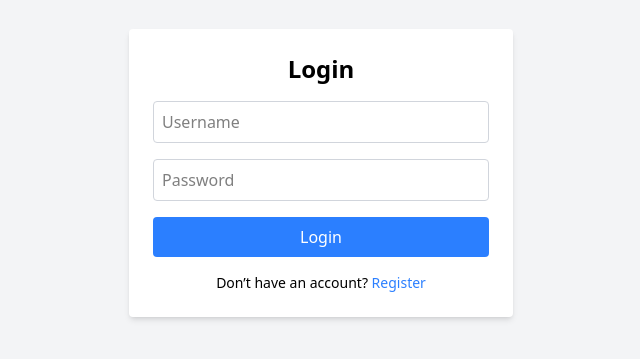
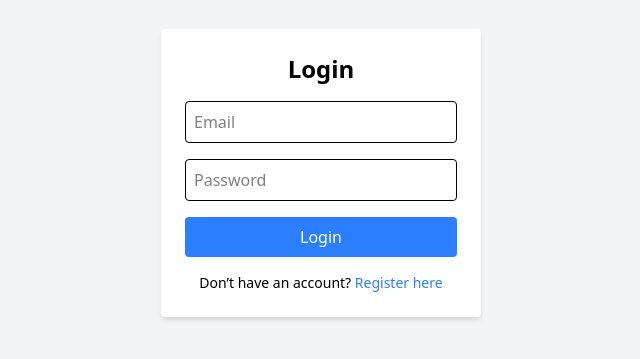
Before and after one commit to charlottelai18/rick-morty-platform, a React (Vite) app in the folder client/: page / in a window 1280 px wide. Shown: the part 227-586 px from the top of the page, without its empty margins (319-959 px from the left). Built offline with nearby package versions, Linux system fonts and the light colour scheme.

Commit message:
Connected login and registration forms to backend, added token storage and route redirects

```diff
--- a/client/src/pages/Login.jsx
+++ b/client/src/pages/Login.jsx
@@ -1,33 +1,56 @@
+import { useState } from "react";
+import { useNavigate, Link } from "react-router-dom";
+
 function Login() {
+  const navigate = useNavigate();
+  const [form, setForm] = useState({ email: "", password: "" });
+  const [error, setError] = useState("");
+
+  const handleChange = (e) => {
+    setForm({ ...form, [e.target.name]: e.target.value });
+  };
+
+  const handleSubmit = async (e) => {
+    e.preventDefault();
+    setError("");
+
+    try {
+      const res = await fetch("http://localhost:5050/api/login", {
+        method: "POST",
+        headers: { "Content-Type": "application/json" },
+        body: JSON.stringify(form),
+      });
+
+      const data = await res.json();
+
+      if (!res.ok) {
+        setError(data.message || "Login failed");
+        return;
+      }
+
+      localStorage.setItem("token", data.token);
+      navigate("/characters");
+    } catch (err) {
+      setError("Server error");
+    }
+  };
+
   return (
-      <div className="min-h-screen bg-gray-100 flex items-center justify-center">
-        <div className="bg-white p-6 rounded shadow-md w-full max-w-sm">
+    <div className="flex items-center justify-center min-h-screen bg-gray-100">
+      <form onSubmit={handleSubmit} className="bg-white p-6 rounded shadow-md w-80">
         <h2 className="text-2xl font-bold mb-4 text-center">Login</h2>
-          <form>
-            <input
-              className="w-full p-2 mb-4 border border-gray-300 rounded"
-              type="text"
-              placeholder="Username"
-            />
-            <input
-              className="w-full p-2 mb-4 border border-gray-300 rounded"
-              type="password"
-              placeholder="Password"
-            />
-            <button
-              type="submit"
-              className="w-full bg-blue-500 text-white p-2 rounded hover:bg-blue-600"
-            >
-              Login
-            </button>
+        <input name="email" onChange={handleChange} value={form.email} className="w-full p-2 mb-4 border rounded" placeholder="Email" />
+        <input name="password" onChange={handleChange} value={form.password} className="w-full p-2 mb-4 border rounded" type="password" placeholder="Password" />
+        <button type="submit" className="w-full bg-blue-500 text-white p-2 rounded hover:bg-blue-600">Login</button>
+        {error && <p className="text-red-500 mt-2 text-sm">{error}</p>}
+
         <p className="mt-4 text-sm text-center">
           Don’t have an account?{" "}
-                <a href="/registration" className="text-blue-500 hover:underline">
-                    Register
-                </a>
+          <Link to="/registration" className="text-blue-500 hover:underline">
+            Register here
+          </Link>
         </p>
       </form>
-        </div>
     </div>
   );
 }
--- a/client/src/pages/Register.jsx
+++ b/client/src/pages/Register.jsx
@@ -1,34 +1,54 @@
+import { useState } from "react";
+import { useNavigate, Link } from "react-router-dom";
+
 function Register() {
+  const navigate = useNavigate();
+  const [form, setForm] = useState({ name: "", email: "", password: "" });
+  const [error, setError] = useState("");
+
+  const handleChange = (e) => {
+    setForm({ ...form, [e.target.name]: e.target.value });
+  };
+
+  const handleSubmit = async (e) => {
+    e.preventDefault();
+    setError("");
+
+    try {
+      const res = await fetch("http://localhost:5050/api/register", {
+        method: "POST",
+        headers: { "Content-Type": "application/json" },
+        body: JSON.stringify(form),
+      });
+
+      if (!res.ok) {
+        const data = await res.json();
+        setError(data.message || "Registration failed");
+        return;
+      }
+
+      alert("Registration successful! Please log in.");
+      navigate("/");
+    } catch (err) {
+      setError("Server error");
+    }
+  };
+
   return (
     <div className="flex items-center justify-center min-h-screen bg-gray-100">
-        <form className="bg-white p-6 rounded shadow-md w-80">
+      <form onSubmit={handleSubmit} className="bg-white p-6 rounded shadow-md w-80">
         <h2 className="text-2xl font-bold mb-4 text-center">Register</h2>
-          <input
-            className="w-full p-2 mb-4 border border-gray-300 rounded"
-            type="text"
-            placeholder="Name"
-          />
-          <input
-            className="w-full p-2 mb-4 border border-gray-300 rounded"
-            type="email"
-            placeholder="Email"
-          />
-          <input
-            className="w-full p-2 mb-4 border border-gray-300 rounded"
-            type="password"
-            placeholder="Password"
-          />
-          <button
-            type="submit"
-            className="w-full bg-green-500 text-white p-2 rounded hover:bg-green-600"
-          >
-            Register
-          </button>
+        <input name="name" onChange={handleChange} value={form.name} className="w-full p-2 mb-4 border rounded" placeholder="Name" />
+        <input name="email" onChange={handleChange} value={form.email} className="w-full p-2 mb-4 border rounded" type="email" placeholder="Email" />
+        <input name="password" onChange={handleChange} value={form.password} className="w-full p-2 mb-4 border rounded" type="password" placeholder="Password" />
+        <button type="submit" className="w-full bg-green-500 text-white p-2 rounded hover:bg-green-600">Register</button>
+        {error && <p className="text-red-500 mt-2 text-sm">{error}</p>}
+
         <p className="mt-4 text-sm text-center">
           Already have an account?{" "}
-            <a href="/" className="text-blue-500 hover:underline">
-                Login
-            </a>
+          <Link to="/" className="text-blue-500 hover:underline">
+            Login here
+          </Link>
         </p>
       </form>
     </div>
```
Lines whose indentation alone changed are shown as unchanged.
